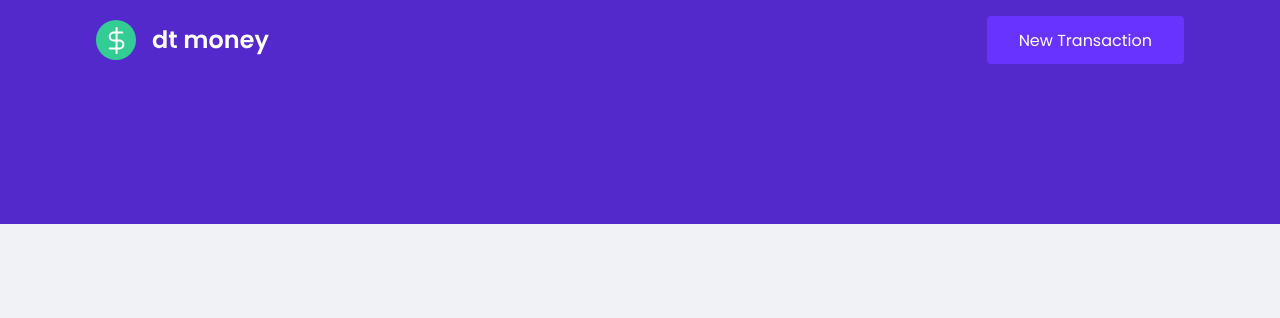
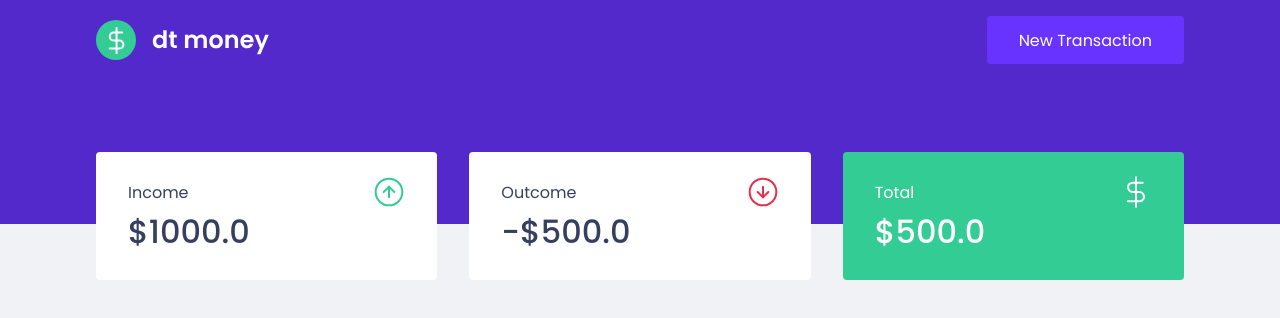
Before and after one commit to joaoantoniocoelho/dtmoney, a React (Create React App) app: page / in a window 1280 px wide. Shown: the top 318 px of the page. Built offline with nearby package versions, Linux system fonts and the light colour scheme.

Commit message:
add Summary component

```diff
--- a/public/index.html
+++ b/public/index.html
@@ -9,7 +9,7 @@
     <link rel="shortcut icon" href="favicon.ico" type="image/x-icon">
 
     <link rel="shortcut icon" href="favicon.png" type="image/png">
-    <link href="https://fonts.googleapis.com/css2?family=Poppins:wght@400;600&display=swap" rel="stylesheet">
+    <link href="https://fonts.googleapis.com/css2?family=Poppins:wght@400;500;600&display=swap" rel="stylesheet">
 
     <title>dtmoney</title>
   </head>
--- a/src/App.tsx
+++ b/src/App.tsx
@@ -1,3 +1,4 @@
+import { Dashboard } from "./components/Dashboard";
 import { Header } from "./components/Header";
 import { GlobalStyle } from "./styles/global";
 
@@ -5,6 +6,7 @@
   return (
     <>
       <Header />
+      <Dashboard />
       <GlobalStyle />
     </>
   );
--- /dev/null
+++ b/src/components/Dashboard/index.tsx
@@ -0,0 +1,10 @@
+import { Summary } from "../Summary";
+import { Container } from "./styles";
+
+export function Dashboard() {
+  return (
+    <Container>
+      <Summary />
+    </Container>
+  );
+}
--- /dev/null
+++ b/src/components/Dashboard/styles.ts
@@ -0,0 +1,7 @@
+import styled from "styled-components";
+
+export const Container = styled.main`
+    max-width: 1120px;
+    margin: 0 auto;
+    padding: 2.5rem 1rem;
+`;
--- /dev/null
+++ b/src/components/Summary/index.tsx
@@ -0,0 +1,35 @@
+import incomeImg from "../../assets/income.svg";
+import outcomeImg from "../../assets/outcome.svg";
+import totalImg from "../../assets/total.svg";
+
+import { Container } from "./styles";
+
+export function Summary() {
+  return (
+    <Container>
+      <div>
+        <header>
+          <p>Income</p>
+          <img src={incomeImg} alt="income" />
+        </header>
+        <strong>$1000.0</strong>
+      </div>
+
+      <div>
+        <header>
+          <p>Outcome</p>
+          <img src={outcomeImg} alt="outcome" />
+        </header>
+        <strong>-$500.0</strong>
+      </div>
+
+      <div className="highlight-background">
+        <header>
+          <p>Total</p>
+          <img src={totalImg} alt="total" />
+        </header>
+        <strong>$500.0</strong>
+      </div>
+    </Container>
+  );
+}
--- /dev/null
+++ b/src/components/Summary/styles.ts
@@ -0,0 +1,33 @@
+import styled from "styled-components";
+
+export const Container = styled.div`
+  display: grid;
+  grid-template-columns: 1fr 1fr 1fr;
+  gap: 2rem;
+  margin-top: -7rem;
+
+  div {
+    background: var(--shape);
+    padding: 1.5rem 2rem;
+    border-radius: 0.25rem;
+    color: var(--text-title);
+
+    header {
+      display: flex;
+      align-items: center;
+      justify-content: space-between;
+    }
+
+    strong {
+      margin-top: 1rem;
+      font-size: 2rem;
+      font-weight: 500;
+      line-height: 3rem;
+    }
+
+    &.highlight-background {
+      background-color: var(--green);
+      color: #fff;
+    }
+  }
+`;
```
